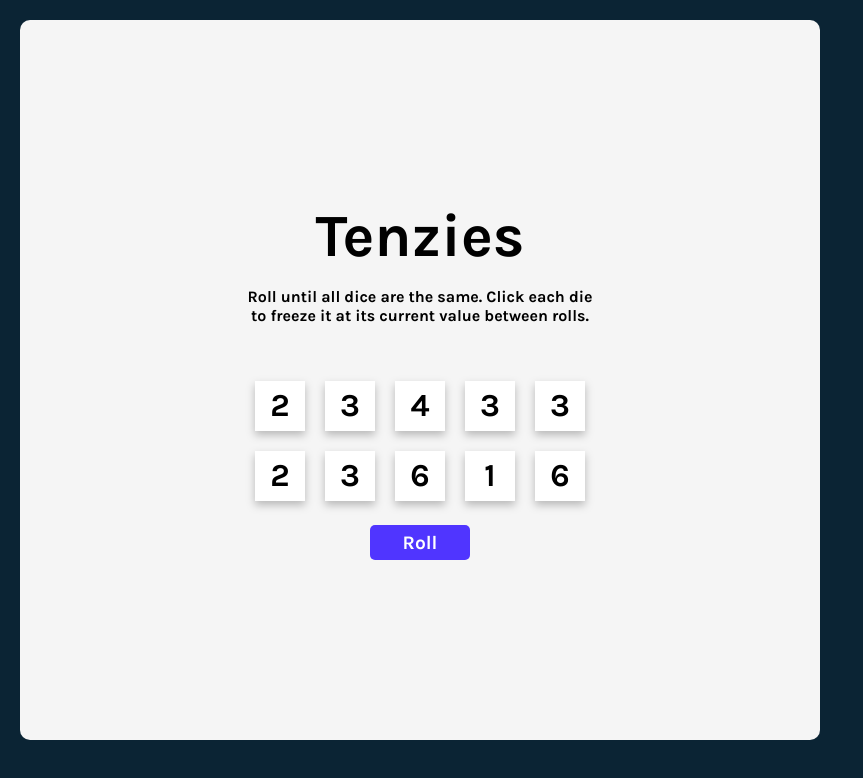
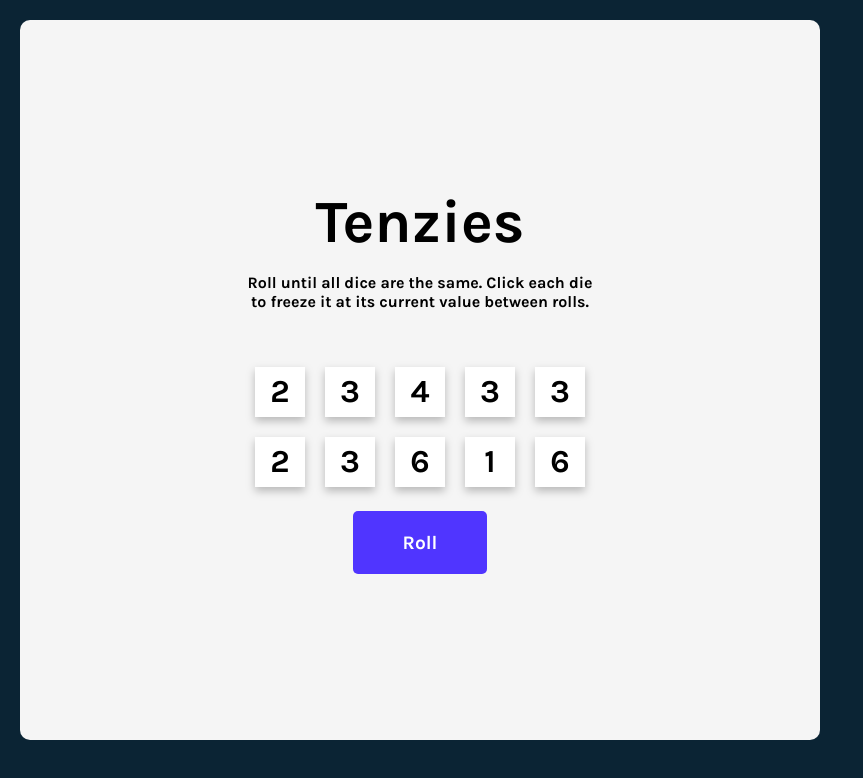
Before and after one commit to Kaleb-Moore/React-Tenzies, a React (Vite) app in the folder React-Tenzies/: page / in a window 1280 px wide. Shown: the top 778 px of the page, without its empty margins (0-863 px from the left). Built offline with nearby package versions, Linux system fonts and the light colour scheme.

Commit message:
Update Roll dice to make new game if we have already won

```diff
--- a/React-Tenzies/src/App.jsx
+++ b/React-Tenzies/src/App.jsx
@@ -2,6 +2,7 @@ import React, {useState, useEffect} from 'react';
 import {nanoid} from 'nanoid';
 import Die from "./Die.jsx"
 import Button from './Button.jsx';
+import Confetti from 'react-confetti'
 
 export default function App() {
 
@@ -32,6 +33,10 @@ export default function App() {
     }
 
     function updateDice() {
+        if (tenzies) {
+            setTenzies(oldTenzies => !oldTenzies);
+            setDice(allNewDice());
+        }
         setDice(oldDice => oldDice.map(die => {
             return die.isHeld ?
                 die :
@@ -58,12 +63,13 @@ export default function App() {
 
     return (
         <main>
+            {tenzies && <Confetti />}
             <h1 className="title">Tenzies</h1>
             <p className="instructions">Roll until all dice are the same. Click each die to freeze it at its current value between rolls.</p>
             <div className="dice--container">
                 {diceElements}
             </div>
-            <Button handleClick={updateDice}/>
+            <Button handleClick={updateDice} tenzies={tenzies}/>
         </main>
     )
 }
--- a/React-Tenzies/src/Button.jsx
+++ b/React-Tenzies/src/Button.jsx
@@ -2,6 +2,6 @@ import React from 'react';
 
 export default function Button(props) {
     return (
-        <button className='roll-btn' onClick={props.handleClick}>Roll</button>
+        <button className='roll-btn' onClick={props.handleClick}>{props.tenzies ? "New Game":"Roll"}</button>
     )
 }
--- a/React-Tenzies/src/index.css
+++ b/React-Tenzies/src/index.css
@@ -46,8 +46,8 @@ main {
 }
 
 .roll-btn {
-  width: 100px;
-  height: 35px;
+  padding: 20px 50px;
+  height: auto;
   border: none;
   border-radius: 5px;
   background-color: #5035FF;
--- a/package.json
+++ b/package.json
@@ -1,5 +1,6 @@
 {
   "dependencies": {
-    "nanoid": "^4.0.0"
+    "nanoid": "^4.0.0",
+    "react-confetti": "^6.1.0"
   }
 }
```
Also changed, not shown: 1 other file (tests, documents, lock files or other folders).
